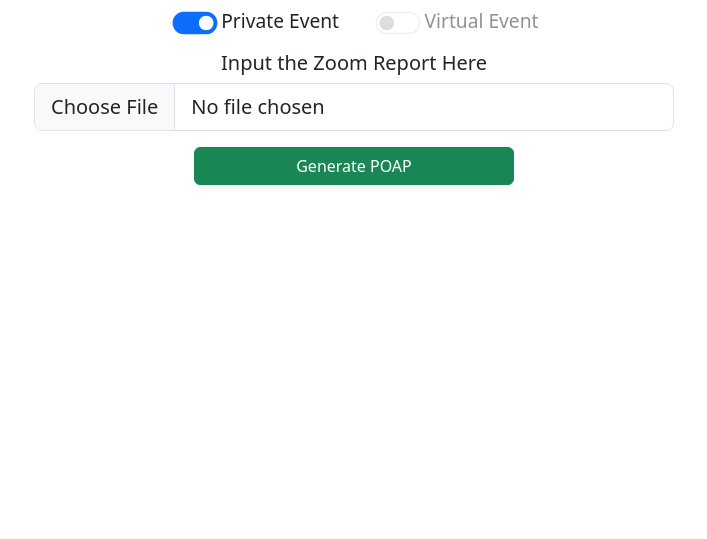
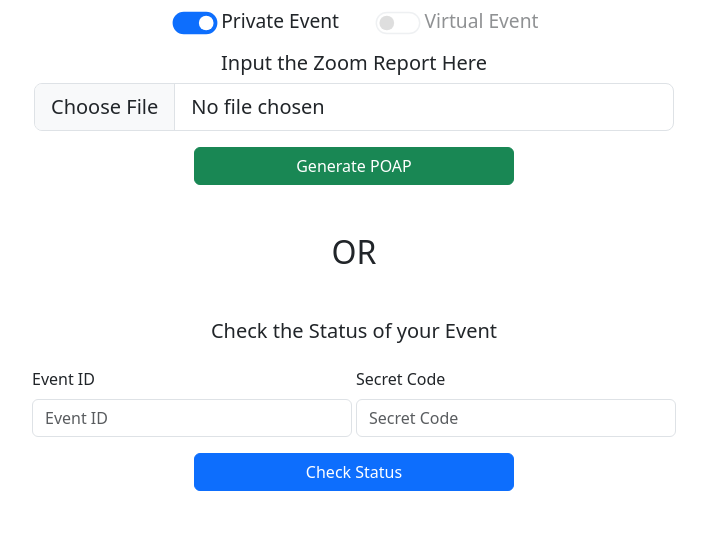
Before and after one commit to SR-005/RollCall3, a Flask app: page /externalevent in a window 1280 px wide. Shown: the part 749-1288 px from the top of the page, without its empty margins (286-993 px from the left). Before the commit the page ends 934 px from the top, so only its background shows below. Run offline with Flask 3, Linux system fonts and the light colour scheme.

Commit message:
updated externalevents

```diff
--- a/templates/externalevent.html
+++ b/templates/externalevent.html
@@ -114,5 +114,90 @@
             </div>
         </div>
     </form>
+
+    <!-- verification tiles -->
+    {% if eventid %}
+    <div class="d-flex justify-content-center">
+        <!-- details card -->
+        <div class="card text-center shadow-sm mt-3 detailscard hover-card">
+            <div class="card-header bg-primary text-white">
+                Event Credentials
+            </div>
+            <div class="detailscard-body mt-4">
+                <h5 class="card-title">Event ID</h5>
+                <p class="card-text display-6 fw-bold">{{ eventid }}</p>
+                <hr>
+                <h5 class="card-title">Secret Code</h5>
+                <p class="card-text display-6 fw-bold text-danger ">{{ secretcode }}</p>
+            </div>
+            <div class="card-footer text-muted detailscardfooter">
+                These Credentials have been mailed to above given mail. You can use these to check the status of your POAP Drop
+            </div>
+        </div>
+        <!-- URL Card -->
+        <div class="card text-center shadow-sm mt-3 urlcard hover-card">
+            <div class="card-header bg-success text-white">
+                Next Step
+            </div>
+            <div class="urlcard-body mt-2">
+                <h5 class="card-title">Request Mint Links</h5>
+                <p class="card-text">
+                    To request mint links for your event, please go to the official POAP dashboard.
+                </p>
+                <a href="https://drops.poap.xyz"
+                class="btn btn-success mb-2" target="_blank">
+                Open POAP Dashboard
+                </a>
+                <hr>
+                <p class="card-text">If you have any confusion, check our help guide:</p>
+                <a href="/help" class="btn btn-outline-primary mb-3">
+                    Go to Help Page
+                </a>
+            </div>
+            <div class="card-footer text-muted">
+                Use your Event ID <strong>{{ eventid }}</strong> and Secret Code to continue.
+            </div>
+        </div>
+
+    </div>
+    {% endif %}
+
+    <h2 class="ortext text-center">OR</h2>
+    <h5 class="text-center mt-5 mb-4">Check the Status of your Event</h5>
+        {% if status is not none %}
+        {% if status==0 %}
+            <div class="d-flex justify-content-center">
+                <div class="alert alert-warning text-center w-50">
+                    Your drop is still <strong>pending approval</strong>
+                </div>
+            </div>
+        {% elif status==1 %}
+            <div class="d-flex justify-content-center">
+                <div class="alert alert-success text-center w-50">
+                    Your drop has been <strong>approved</strong>! You can now request mint links.
+                </div>
+                <button class="btn btn-primary w-25" type="submit">Request Mint Links</button>
+            </div>
+        {% endif %}
+    {% endif %}
+    <form action="/search", method="POST">
+          <div>
+            <div class="datediv d-flex justify-content-center gap-1 mb-2">
+                <!-- event id div -->
+                <div class="w-25">
+                    <label for="eventidControlInput" class="form-label">Event ID</label>
+                    <input type="text" class="form-control" name="eventid" id="eventidControlInput" placeholder="Event ID">
+                </div>
+                <!-- secret code div -->
+                <div class="w-25">
+                    <label for="secretcodeControlInput" class="form-label">Secret Code</label>
+                    <input type="text" class="form-control" name="secretcode" id="secretcodeControlInput" placeholder="Secret Code">
+                </div>
+            </div>
+            <div class="d-flex justify-content-center mt-3 mb-5">
+                <button class="btn btn-primary w-25" type="submit">Check Status</button>
+            </div>
+        </div>
+    </form>
 </body>
 </html>
```
